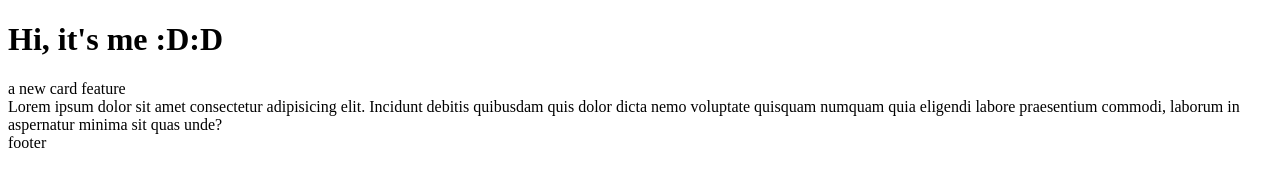
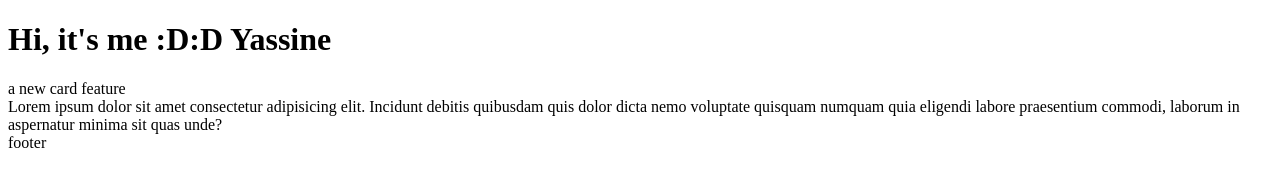
Before and after one commit to yassineenissay72/testdemo, a plain HTML site: page index.html in a window 1280 px wide. Drawn offline with Linux system fonts and the light colour scheme.

Commit message:
update title in index html file

```diff
--- a/index.html
+++ b/index.html
@@ -7,7 +7,7 @@
     <title>my-project</title>
 </head>
 <body>
-    <h1>Hi, it's me :D:D</h1>
+    <h1>Hi, it's me :D:D Yassine</h1>
     <div class="card">a new card feature</div>
     <span>Lorem ipsum dolor sit amet consectetur adipisicing elit. Incidunt debitis quibusdam quis dolor dicta nemo voluptate quisquam numquam quia eligendi labore praesentium commodi, laborum in aspernatur minima sit quas unde?</span>
     <footer>footer</footer>
```
